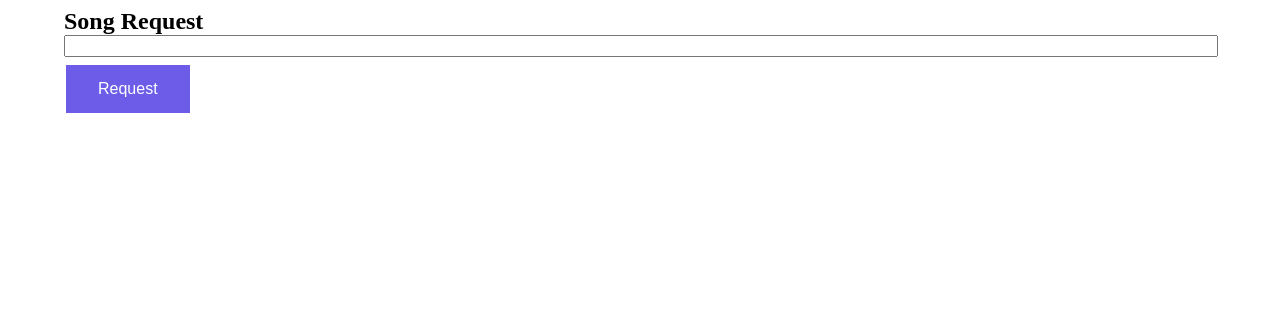
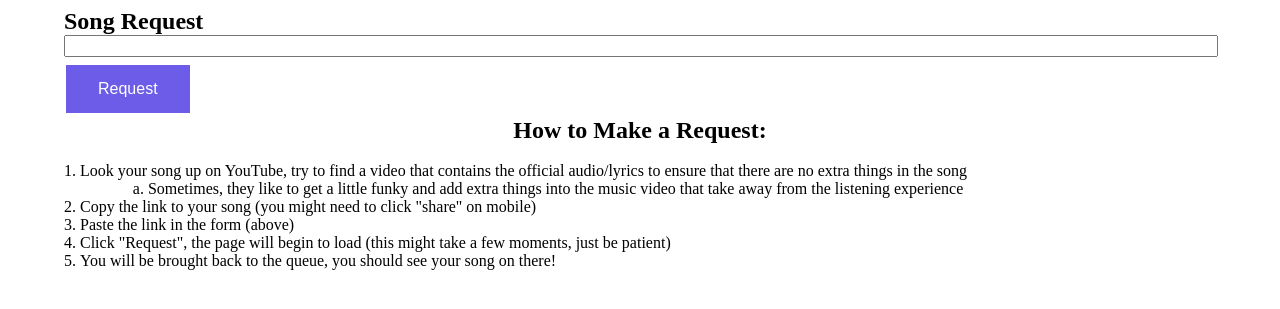
Before and after one commit to jivandabeast/youtubejukebox, a Python web app: template youtubejukebox/templates/createnote.html in a window 1280 px wide. Shown: the part 48-357 px from the top of the page. Run offline with Jinja, Linux system fonts and the light colour scheme; the template is opened without the code that fills it, so the values that code supplies are empty.

Commit message:
Fixed instructions

```diff
--- a/youtubejukebox/static/css/style.css
+++ b/youtubejukebox/static/css/style.css
@@ -122,3 +122,13 @@ textarea {
     margin: 4px 2px;
     cursor: pointer;
 }
+
+.howreq ol li{
+    display: list-item;
+    list-style-position: inside;
+    padding-left: 5%;
+}
+
+.howreq ul{
+    text-indent: 0.5rem;
+}
--- a/youtubejukebox/templates/createnote.html
+++ b/youtubejukebox/templates/createnote.html
@@ -8,18 +8,19 @@
         </label>
         <input type="submit" name="createnote" value="Request">
     </form>
-{% endblock %}
-<body>
+    <div class="howreq">
         <h2 style="text-align: center;">How to Make a Request:</h2>
+        <br>
         <ol>
-        <li style="text-align: left;">Look your song up on YouTube, try to find a video that contains the official audio/lyrics to ensure that there are no extra things in the song
-            <ol style="list-style-type: lower-alpha;">
-                <li style="text-align: left;">Sometimes, they like to get a little funky and add extra things into the music video that take away from the listening experience</li>
-            </ol>
+            <li>Look your song up on YouTube, try to find a video that contains the official audio/lyrics to ensure that there are no extra things in the song
+                <ul style="list-style-type: lower-alpha;">
+                    <li>Sometimes, they like to get a little funky and add extra things into the music video that take away from the listening experience</li>
+                </ul>
             </li>
                 <li>Copy the link to your song (you might need to click "share" on mobile)</li>
             <li>Paste the link in the form (above)</li>
             <li>Click "Request", the page will begin to load (this might take a few moments, just be patient)</li>
             <li>You will be brought back to the queue, you should see your song on there!</li>
         </ol>
-</body>
+    </div>
+{% endblock %}
```
Lines whose indentation alone changed are shown as unchanged.
